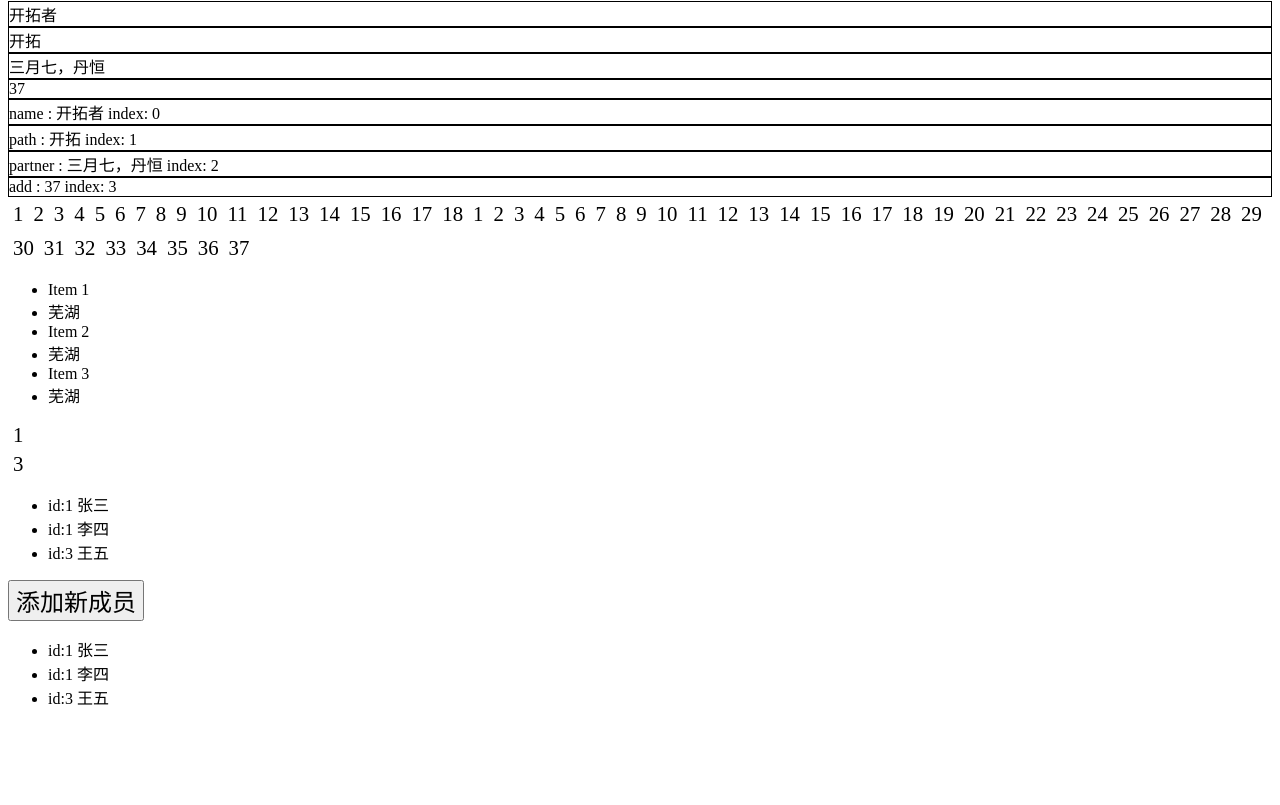
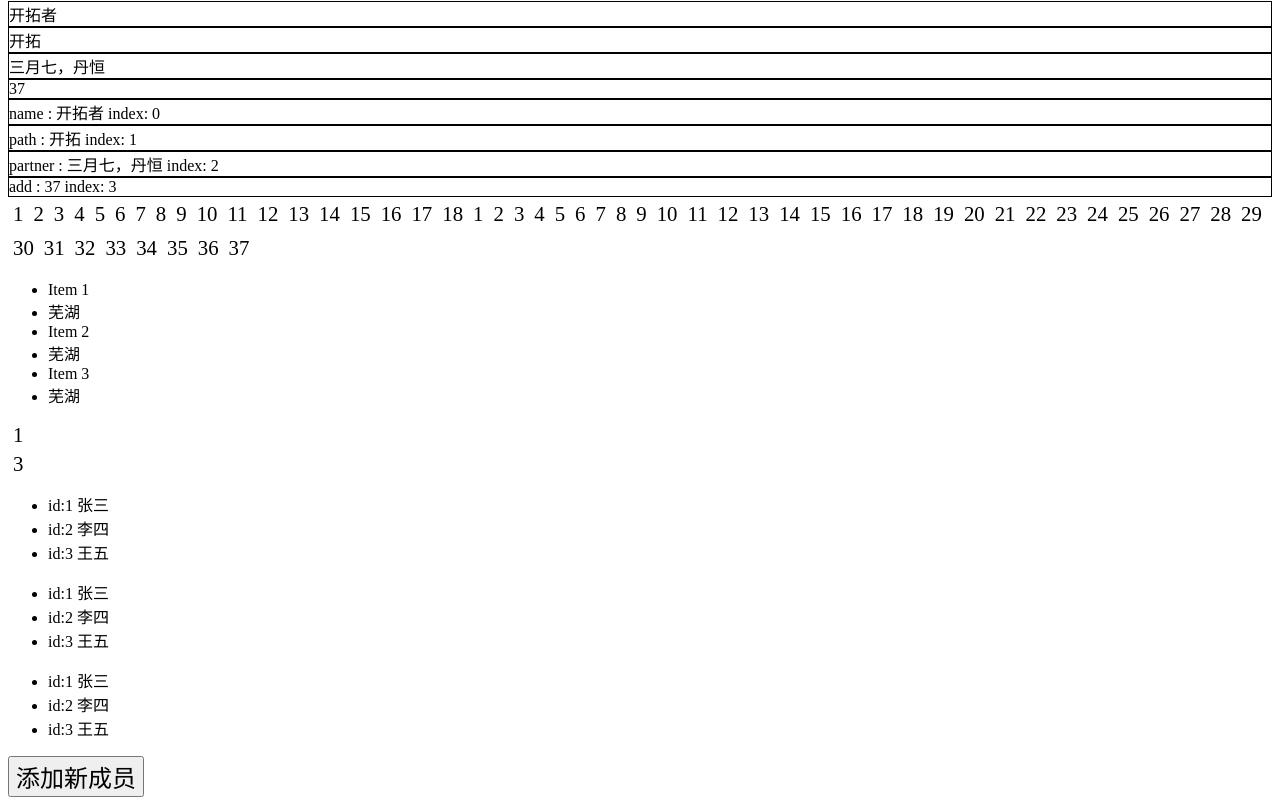
Before and after one commit to blankCx330/vue-, a Vue app in the folder 列表渲染/: page / in a window 1280 px wide. Shown: the part 571-1376 px from the top of the page. Before the commit the page ends 1296 px from the top, so only its background shows below. Built offline with nearby package versions, Linux system fonts and the light colour scheme.

Commit message:
学习列表渲染

```diff
--- a/列表渲染/src/App.vue
+++ b/列表渲染/src/App.vue
@@ -23,7 +23,7 @@ const myObj = ref({
 
 const keyObj= ref([
     {id: 1, name: '张三'},
-    {id: 1, name: '李四'},
+    {id: 2, name: '李四'},
     {id: 3, name: '王五'},
 ])
 const addKeyObj = () => {
@@ -147,20 +147,58 @@ const addKeyObj = () => {
 </div>
 
 
-<!-- 未解决 -->
-<div>
+<!--
+    vue中有关key的使用
+    目前我找不到什么毕竟好的例子来解释
+    只能简单说说有什么作用
+-->
+
+    <!--
+        这里没有使用key
+        在veu中模板变量改变后会重新渲染
+        不使用key会将整个v-for重新渲染一次
+        可能会导致渲染效率低下
+    -->
     <ul>
         <li v-for="kObj in keyObj">
             id:{{ kObj.id }} {{ kObj.name }}
         </li>
     </ul>
-    <button @click="addKeyObj">添加新成员</button>
+
+    <!--
+        这里使用了key
+        只会渲染变化的部分(即key不同的部分)
+        例如添加一个新成员
+        只会渲染新成员这一部分
+        其他部分不会重新渲染
+        这样可以提高渲染效率
+    -->
     <ul>
         <li v-for="kObj in keyObj" :key="kObj.id">
             id:{{ kObj.id }} {{ kObj.name }}
         </li>
     </ul>
-</div>
+
+    <!--
+        注意
+        不推荐使用index作为key
+        因为index会随着数组的变化而变化
+        例如在数组开头添加一个新成员
+        其他成员的index都会变化
+        (1，2，3 -> 1，2，3，4  原1,2,3变成了2,3,4)
+        (即向下顺延了一位)
+        这样每个key都会变化
+        这样就失去了使用key的意义
+        下面的例子仅供演示
+        可能会导致渲染效率低下
+    -->
+    <ul>
+        <li v-for="(kObj, index) in keyObj" :key="index">
+            id:{{ kObj.id }} {{ kObj.name }}
+        </li>
+    </ul>
+
+    <button @click="addKeyObj">添加新成员</button>
 
 </template>
 
```
